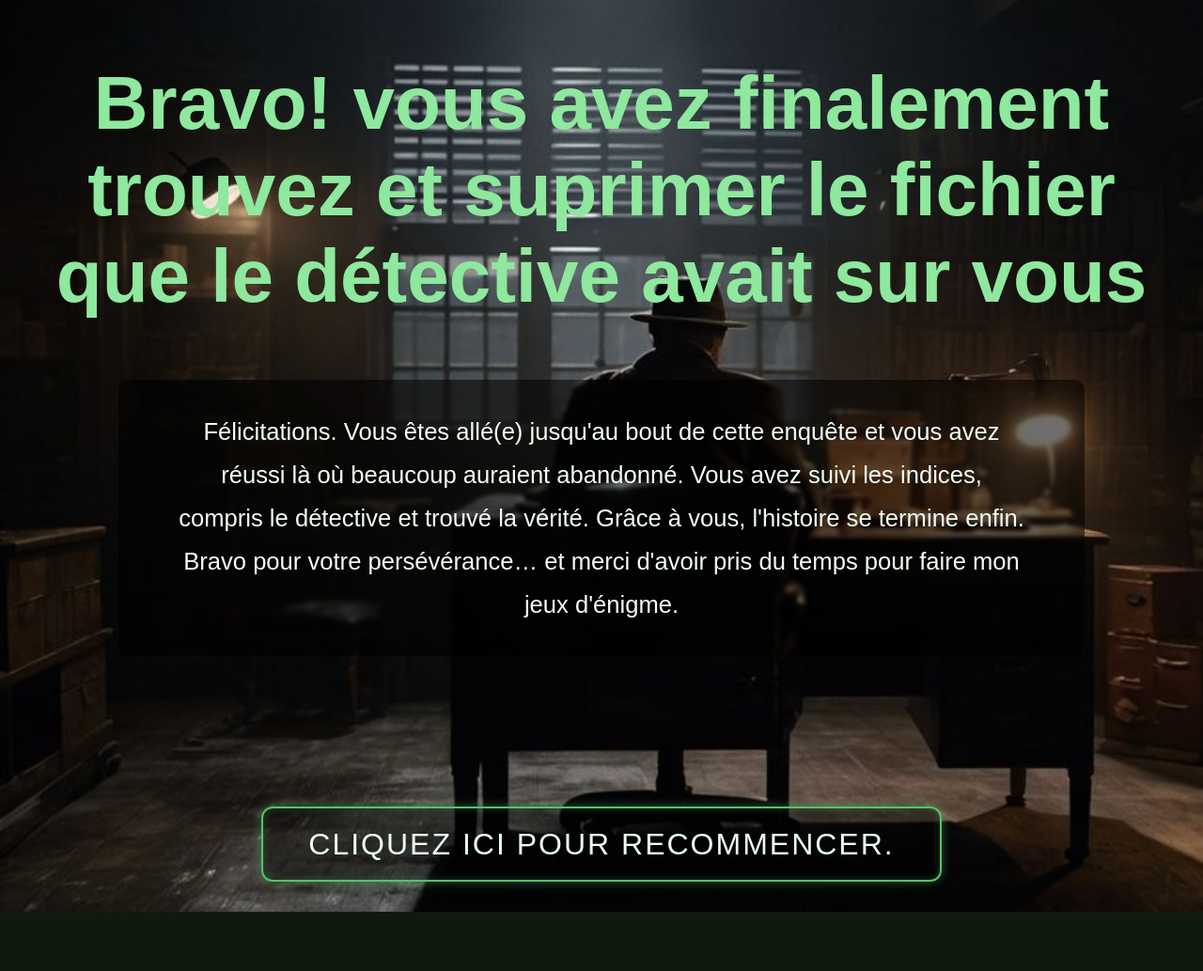
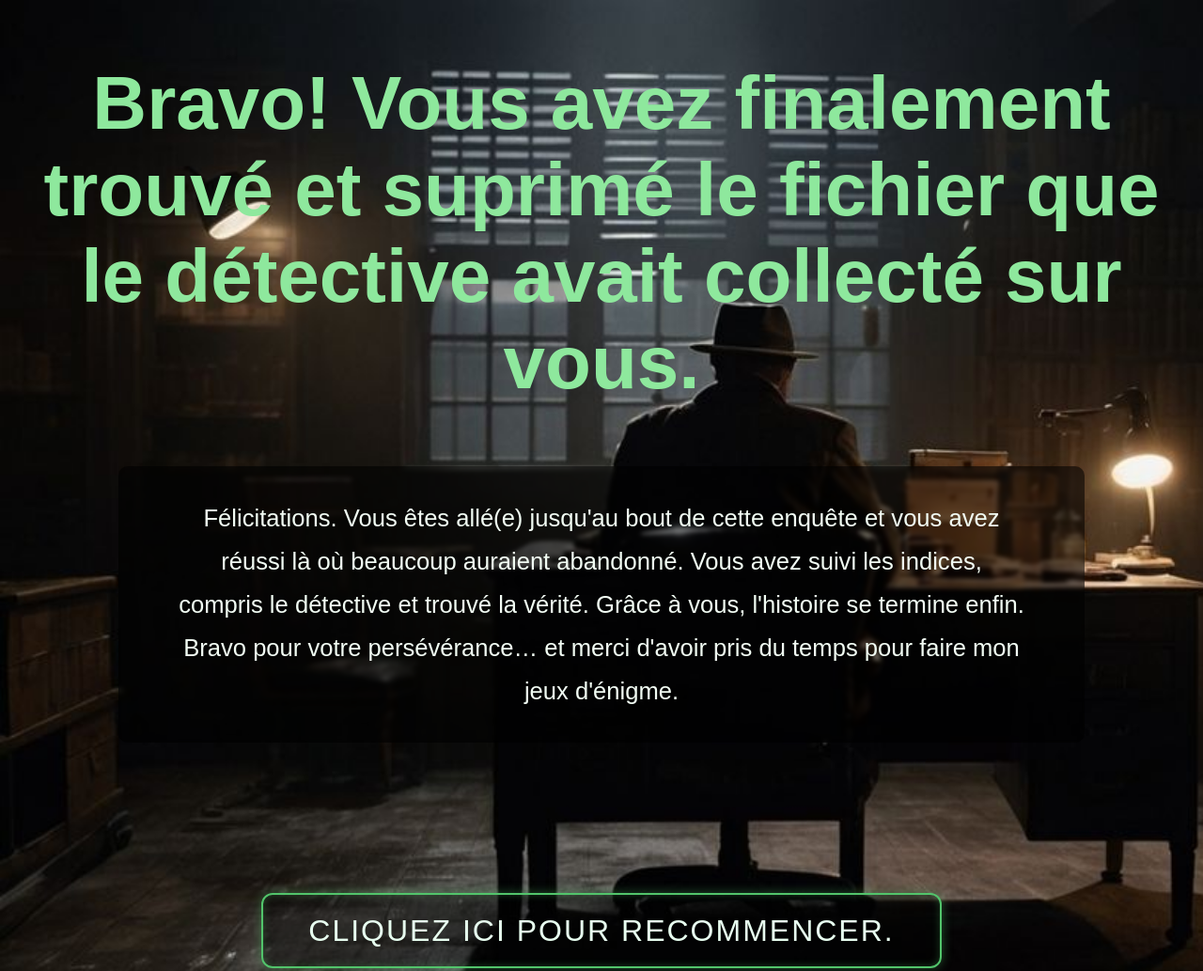
Before and after one commit to airyhorizon5696/grangerchristophe-tp2, a plain HTML site: page file_A019.txt.html in a window 1280 px wide. Shown: the top 1033 px of the page at 94% size. Before the commit the page ends 970 px from the top, so only its background shows below. Drawn offline with Linux system fonts and the light colour scheme.

Commit message:
changer la phrase de fin dans sur la page de victoire

```diff
--- a/file_A019.txt.html
+++ b/file_A019.txt.html
@@ -9,8 +9,7 @@
   <body>
     <header>
       <h1>
-        Bravo! vous avez finalement trouvez et suprimer le fichier que le
-        détective avait sur vous
+        Bravo! Vous avez finalement trouvé et suprimé le fichier que le détective avait collecté sur vous.
       </h1>
     </header>
     <main>
```
